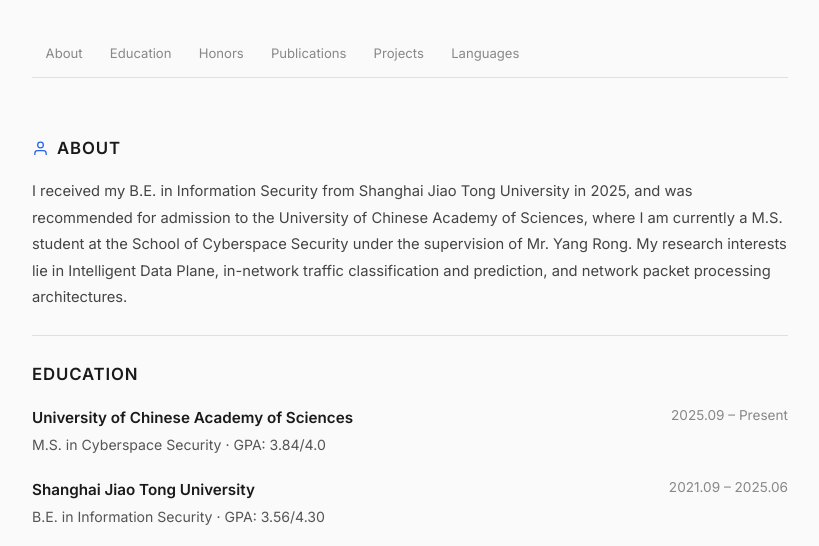
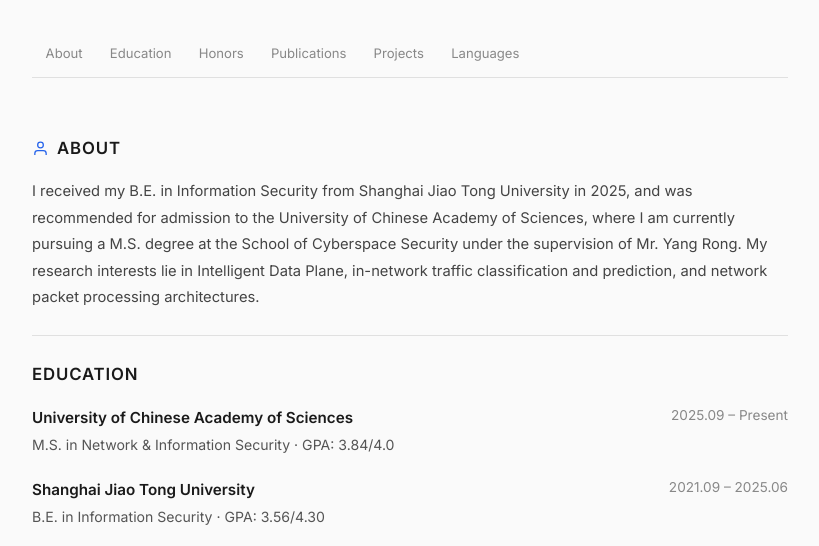
Before and after one commit to f1ybaozii/f1ybaozii.github.io, a plain HTML site: page index.html in a window 1280 px wide. Shown: the part 254-800 px from the top of the page, without its empty margins (230-1049 px from the left). Drawn offline with Linux system fonts and the light colour scheme.

Commit message:
fix: M.S. -> pursuing, Cyberspace Security -> Network & Information Security

```diff
--- a/index.html
+++ b/index.html
@@ -324,7 +324,7 @@
         About
     </h2>
     <p class="about-text">
-        I received my B.E. in Information Security from Shanghai Jiao Tong University in 2025, and was recommended for admission to the University of Chinese Academy of Sciences, where I am currently a M.S. student at the School of Cyberspace Security under the supervision of Mr. Yang Rong. My research interests lie in Intelligent Data Plane, in-network traffic classification and prediction, and network packet processing architectures.
+        I received my B.E. in Information Security from Shanghai Jiao Tong University in 2025, and was recommended for admission to the University of Chinese Academy of Sciences, where I am currently pursuing a M.S. degree at the School of Cyberspace Security under the supervision of Mr. Yang Rong. My research interests lie in Intelligent Data Plane, in-network traffic classification and prediction, and network packet processing architectures.
     </p>
 </section>
 
@@ -334,7 +334,7 @@
     <div class="edu-item">
         <div class="edu-left">
             <span class="edu-institution">University of Chinese Academy of Sciences</span>
-            <div class="edu-meta">M.S. in Cyberspace Security · GPA: 3.84/4.0</div>
+            <div class="edu-meta">M.S. in Network &amp; Information Security · GPA: 3.84/4.0</div>
         </div>
         <span class="edu-date">2025.09 – Present</span>
     </div>
@@ -596,7 +596,7 @@
     <div class="edu-item">
         <div class="edu-left">
             <span class="edu-institution">中国科学院大学</span>
-            <div class="edu-meta">网络空间安全硕士 · GPA: 3.84/4.0</div>
+            <div class="edu-meta">网络与信息安全硕士 · GPA: 3.84/4.0</div>
         </div>
         <span class="edu-date">2025.09 – 至今</span>
     </div>
```
